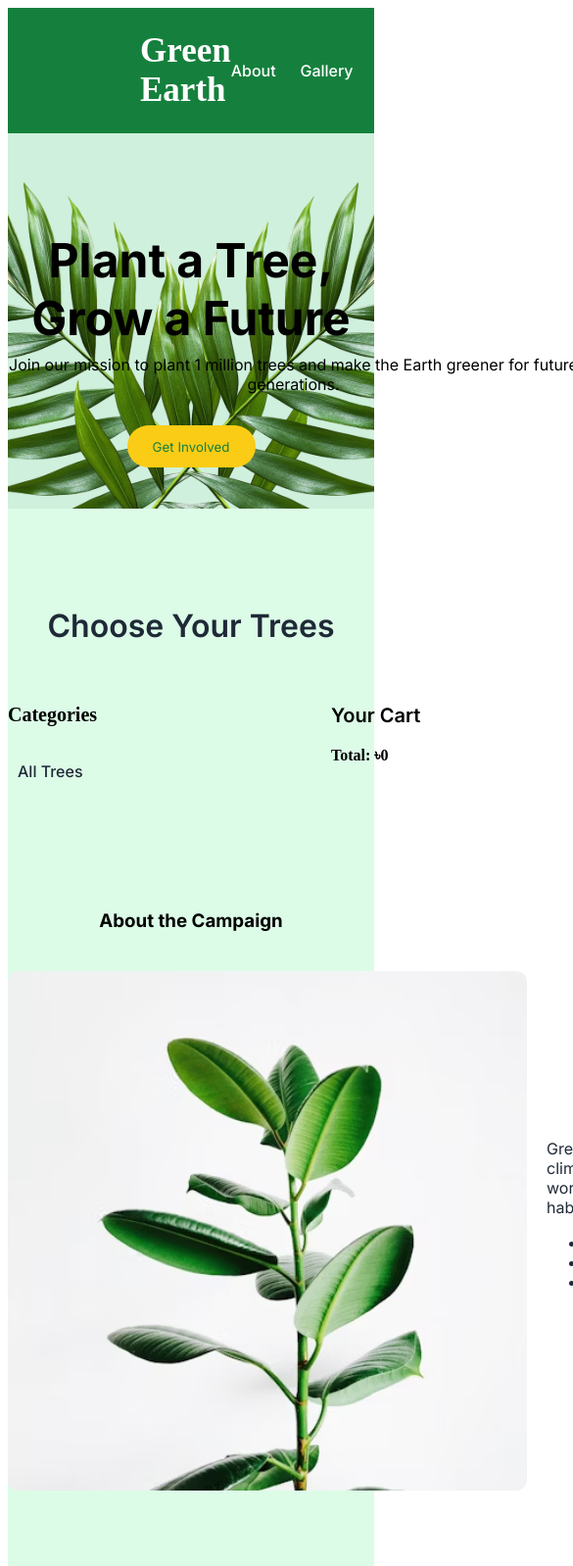
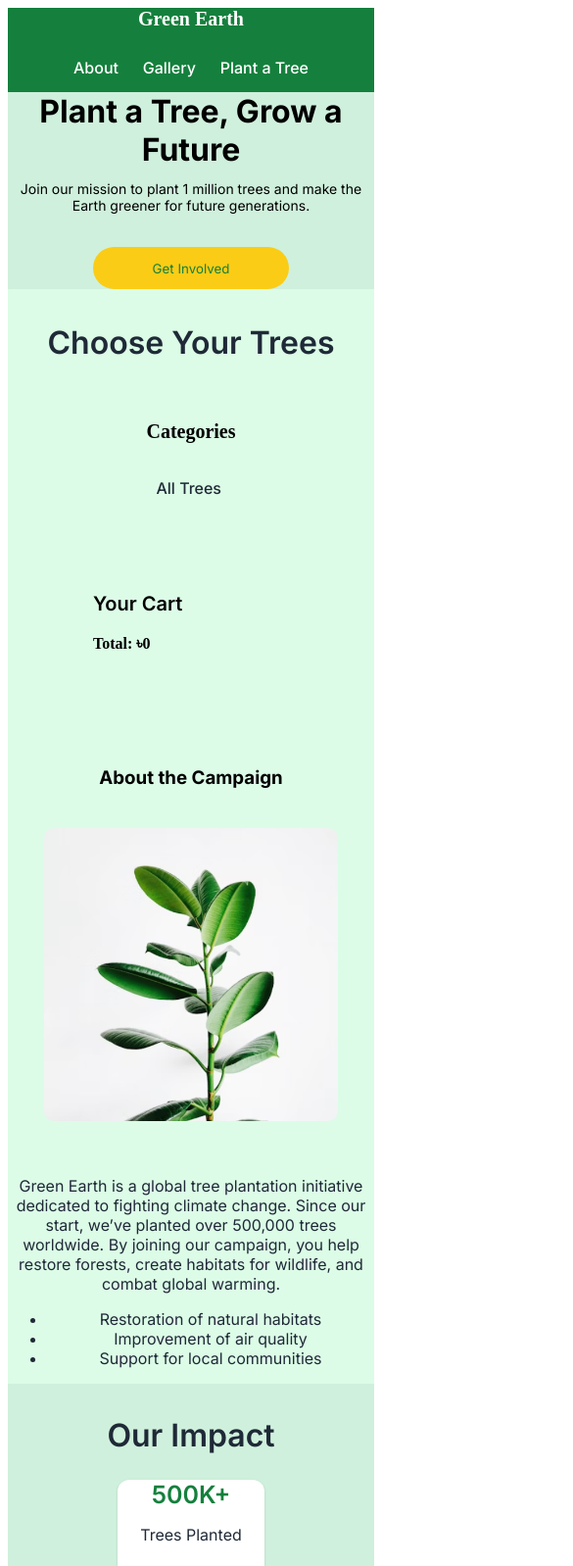
Before and after one commit to jishu-das2002/green-earth-assignment, a plain HTML site: page index.html in a window 390 px wide. Shown: the top 1598 px of the page at 98% size, 585 px wide, since content can reach past the window. Drawn offline with Linux system fonts and the light colour scheme; no server answers.

Commit message:
make it responsive for mobile device

```diff
--- a/index.js
+++ b/index.js
@@ -104,3 +104,11 @@ function updateCart() {
 
     cartTotal.textContent = `Total: ৳${total}`;
 }
+
+
+
+const loadfrut= () => {
+    fetch("https://openapi.programming-hero.com/api/category/1")
+    .then(res => res.json())
+    .then(api => console.log(api));
+}
--- a/style.css
+++ b/style.css
@@ -7,6 +7,9 @@
 
 
 /* navbar section start */
+header{
+    width: 1920px;
+}
 
 .nav-section{
     display: flex;
@@ -14,6 +17,7 @@
     align-items: center;
     padding: 24px 135px 24px 135px;
     background:  rgba(21, 128, 61, 1);
+    width: 1655px;
 }
 
 .nav-title{
@@ -57,7 +61,7 @@
 .banner-section {
     background: rgba(207, 240, 220, 1);
     text-align: center;
-    width: 100%;
+    width: 1920px;
     height: 383px;
     background-size: 546px 383px;
     background-image: url(./assets/hero-leaf1.png), url(./assets/hero-leaf2.png);
@@ -85,6 +89,7 @@
 
 .bg-color{
     background-color: rgba(220, 252, 231, 1);
+    width: 1920px;
 }
 
 .card-section{
@@ -106,6 +111,7 @@
     display: flex;
     gap: 20px;
     align-items: flex-start;
+    width: 1920px;
 }
 
 .Categories-section-title{
@@ -210,6 +216,11 @@
 }
 
 /* About section start */
+
+.about-section{
+    width: 1920px;
+}
+
 .about-section h3{
     text-align: center;
     margin-top: 100px;
@@ -244,7 +255,7 @@
 /* our impact section start */
 
 .our-impact-section{
-    width: 100%;
+    width: 1920px;
     height: 436px;
     background: rgba(207, 240, 220, 1);
     display: flex;
@@ -292,7 +303,7 @@
 
 .Plant-a-Tree-Today{
     background: rgba(22, 101, 52, 1);
-    width: 100%;
+    width: 1920px;
     height: 591px;
     display: flex;
     justify-content: center;
@@ -349,7 +360,7 @@
 
 .footer-section{
     background-color: rgba(20, 83, 45, 1);
-    width: 100%;
+    width: 1920px;
     height: 72px;
 }
 
@@ -363,3 +374,179 @@
 }
 
 /* footer section end */
+
+
+/* Responsive CSS for screens <= 576px */
+  @media screen and (max-width: 576px) {
+
+    .hide{
+        display: none;
+    }
+
+    header{
+        max-width: 100%;
+    }
+
+
+    .nav-section {
+        flex-direction: column;
+        padding: 0;
+        max-width: 100%;
+    }
+
+    .nav-title {
+        font-size: 20px;
+        margin-bottom: 12px;
+    }
+
+    .nav-section ul {
+        flex-direction: row;
+        gap: 10px;
+        max-width: 100%;
+        text-align: center;
+    }
+
+    /* Banner Section */
+    .banner-section {
+        height: auto;
+        background-size: contain;
+        background-position: center;
+        background-image: none;
+        max-width: 100%;
+    }
+
+    .banner-section h2 {
+        font-size: 32px;
+        padding-top: 0;
+        max-width: 100%;
+    }
+
+    .banner-section p {
+        max-width: 100%;
+        font-size: 14px;
+        margin: 12px auto 20px auto;
+    }
+
+    .primary-btn {
+        width: 100%;
+        max-width: 200px;
+    }
+
+    /* Card Section */
+     .flex {
+        flex-direction: column;
+        gap: 20px;
+        align-items: center;
+        max-width: 100%;
+    }
+
+    .bg-color{
+        max-width: 100%;
+    }
+
+    .card-section{
+        max-width: 100%;
+        margin: 0;
+    }
+
+    .card-section-heading{
+        max-width: 100%;
+        padding-top: 35px;
+    }
+
+    #card-container {
+        display: grid;
+        grid-template-columns: 1fr;
+        gap: 20px;
+        max-width:100%;
+    }
+
+    .plant-card {
+        max-width: 90%;
+        height: auto;
+    }
+
+    /* Categories Section */
+
+    .about-section{
+        max-width: 100%;
+    }
+
+     .all-trees li, #categories-container li {
+        width: 100%;
+        height: auto;
+    }
+
+    /* About Section */
+     .about-img-text {
+        flex-direction: column;
+        width: 100%;
+        height: auto;
+        text-align: center;
+    }
+
+    .about-img-text img {
+        width: 80%;
+        height: auto;
+        margin: 0 auto 20px auto;
+    }
+
+    .about-img-text p {
+        margin-top: 16px;
+        max-width: 100%;
+    }
+
+    /* Our Impact Section */
+
+    .our-impact-section{
+        max-width: 100%;
+    }
+
+     .reviews {
+        gap: 16px;
+        align-items: center;
+        max-width: 80%;
+        flex-direction: column;
+    }
+
+    .review {
+        max-width: 50%;
+        margin-left: 0;
+        padding: 0;
+    }
+
+    .review h6{
+        font-size: 25px;
+    }
+
+    /* Plant a Tree Today Section */
+
+    .Plant-a-Tree-Today{
+        max-width: 100%;
+    }
+
+     .Plant-a-Tree-Today-section {
+        max-width: 100%;
+        height: auto;
+    }
+
+     .Plant-a-Tree-Today-from {
+        max-width: 95%
+    }
+
+    .Plant-a-Tree-Today-from input{
+        max-width:100%;
+    }
+
+    /* .Plant-a-Tree-Today-from input, */
+    .input-btn {
+        max-width: 395px;
+    }
+
+    /* Footer */
+    .footer-section {
+        height: auto;
+        padding: 16px 0;
+        max-width: 100%;
+    }
+ }
```
Also changed, not shown: index.html (+2 -1 lines).
